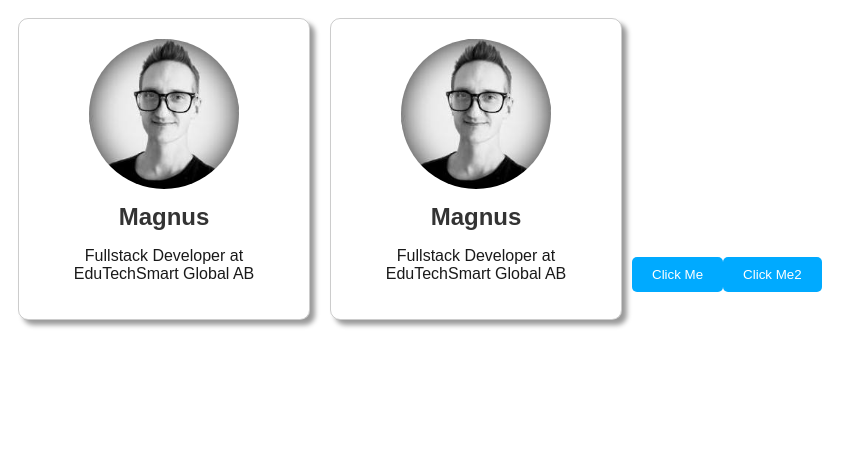
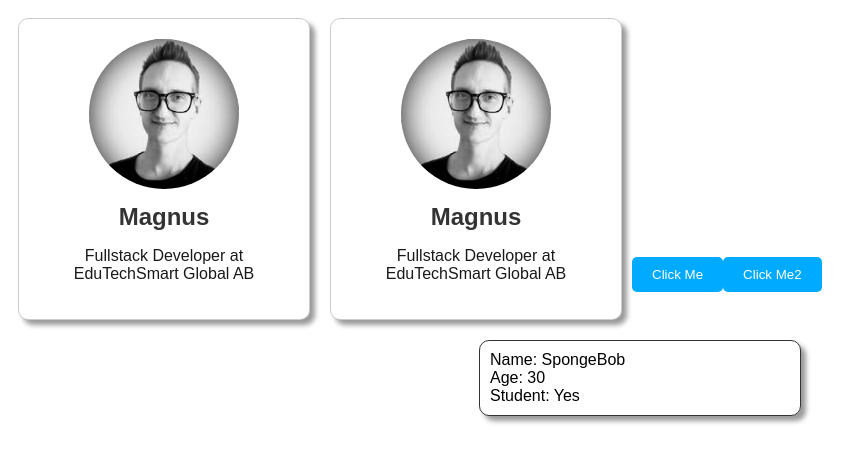
Before and after one commit to mrkarstrom/react-webpage, a React (Vite) app: page / in a window 1280 px wide. Shown: the top 462 px of the page, without its empty margins (0-867 px from the left). Built offline with nearby package versions, Linux system fonts and the light colour scheme.

Commit message:
feat (Student): Added Student component.

```diff
--- a/src/App.jsx
+++ b/src/App.jsx
@@ -1,6 +1,7 @@
 import Card from './Card';
 import Button from './Button/Button';
 import Button2 from './Button2';
+import Student from './Student';
 
 function App() {
   return (
@@ -9,6 +10,7 @@ function App() {
       <Card />
       <Button></Button>
       <Button2 />
+      <Student name="SpongeBob" age={30} isStudent={true}/>
     </>
   );
 }
--- /dev/null
+++ b/src/Student.jsx
@@ -0,0 +1,19 @@
+import PropTypes from 'prop-types';
+
+function Student(props) {
+  return (
+    <div className="student">
+      <p>Name: {props.name}</p>
+      <p>Age: {props.age}</p>
+      <p>Student: {props.isStudent ? 'Yes' : 'No'}</p>
+    </div>
+  );
+}
+
+Student.propTypes = {
+  name: PropTypes.string.isRequired,
+  age: PropTypes.number.isRequired,
+  isStudent: PropTypes.bool.isRequired,
+};
+
+export default Student;
--- a/src/index.css
+++ b/src/index.css
@@ -26,6 +26,18 @@
   font-family: Arial, sans-serif;
   color: rgba(0, 0, 0, 0.9);
 }
-/*
 
-}*/
+.student {
+  font-family: Arial, sans-serif;
+  font-sixe: 2em;
+  padding: 10px;
+  border: 1px solid rgba(0, 0, 0, 0.8);
+  max-width: 300px;
+  margin: 10px auto;
+  border-radius: 10px;
+  box-shadow: 5px 5px 5px rgba(0, 0, 0, 0.4);
+}
+
+.student p {
+  margin: 0;
+}
```
